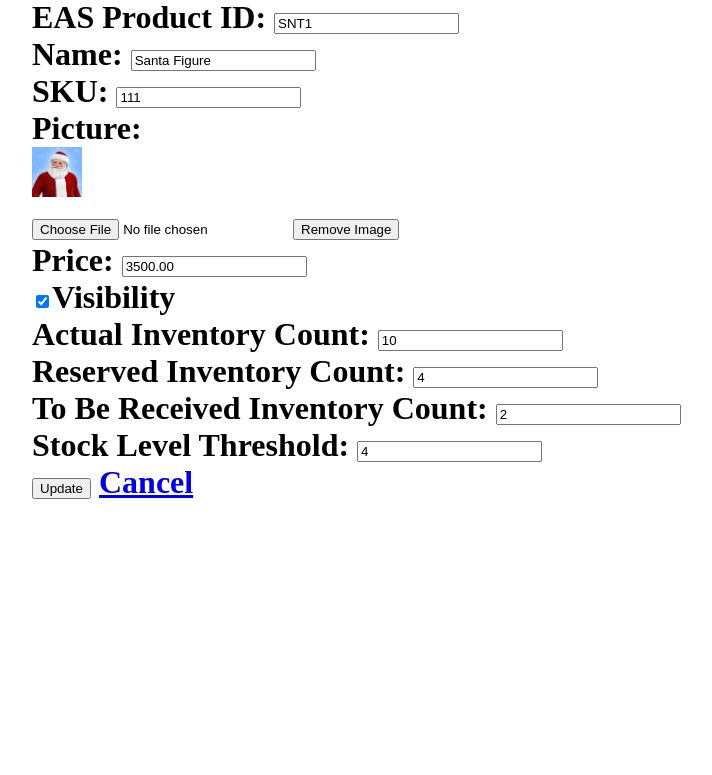
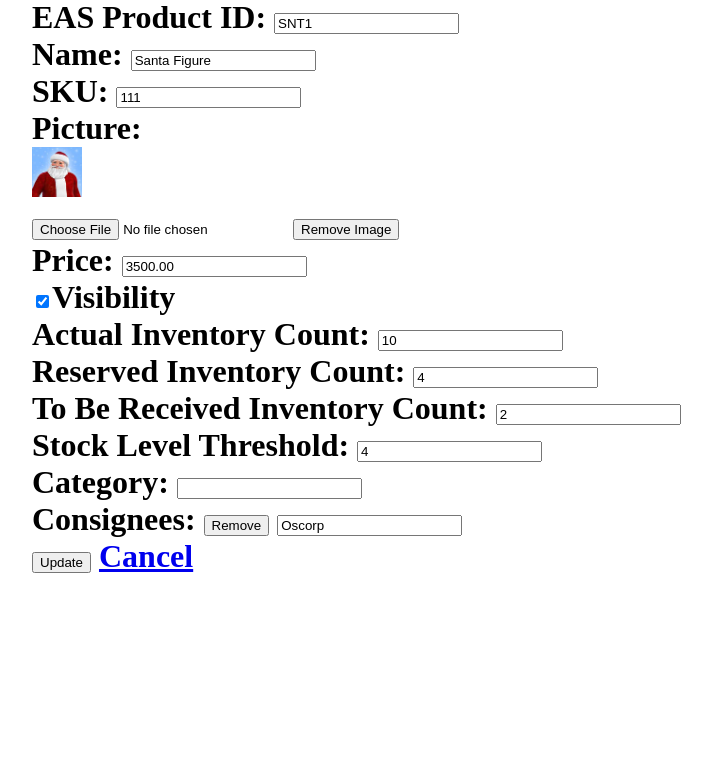
Before and after one commit to Miguel-Glorioso/EAS-Inventory-System, a Django app: page /update_product/1/ in a window 1280 px wide. Shown: the part 155-930 px from the top of the page, without its empty margins (26-738 px from the left). Before the commit the page ends 654 px from the top, so only its background shows below. Run offline with Django 5.2, Linux system fonts and the light colour scheme; data comes from the database, SQL or seed files in the repository; both versions use the stored data as it was after the commit.

Commit message:
Improved Consignee and Category and added initial consignee and category in update_product

```diff
--- a/EASinventorysystem/inventoryapp/models.py
+++ b/EASinventorysystem/inventoryapp/models.py
@@ -35,7 +35,7 @@ class Product(models.Model):
     Visibility = models.BooleanField(default=True)
     Product_Low_Stock_Threshold = models.PositiveIntegerField(validators =[MaxValueValidator(9999)], null=True, blank=True)
     Product_Stock_Status = models.CharField(max_length=16) # needs implementation
-    Category = models.ForeignKey("Category", on_delete=models.PROTECT, blank=True,null=True)
+    Category = models.ForeignKey("Category", on_delete=models.PROTECT)
 
     def __str__(self):
         return self.Name
--- a/EASinventorysystem/inventoryapp/templates/inventoryapp/update_product.html
+++ b/EASinventorysystem/inventoryapp/templates/inventoryapp/update_product.html
@@ -108,6 +108,19 @@
         <input type="number" name="product_stock_level_threshold" id="id_Stock_Level_Threshold" value="{{ p.Product_Low_Stock_Threshold }}">
     </div>
 
+    <div>
+        <label for="id_Category">Category:</label>
+        <input type="text" name="product_category" id="id_Category" value="{{p.Category}}" readonly>
+    </div>
+
+    <div>
+        <label for="id_Consignees">Consignees:</label>
+        {% for c in con %}
+            <button type="button" class="remove-consignee" data-consignee-id="{{ c.Consignee_ID }}">Remove</button>
+            <input type="text" name="product_consignees" id="id_Consignees" value="{{ c.Consignee_ID.Customer_Name }}" readonly>
+        {% endfor %}
+    </div>
+
     <div class="row">
         <button type="submit" class="btn-success" name="Add">Update</button>
         <a href="{% url 'current_inventory' %}" class="btn-danger">Cancel</a>
--- a/EASinventorysystem/inventoryapp/views.py
+++ b/EASinventorysystem/inventoryapp/views.py
@@ -50,9 +50,9 @@ def add_product(request):
         Product_Picture = request.FILES.get('product_picture')
         Product_Stock_threshold = request.POST.get("product_stock_level_threshold")
         Product_Category = request.POST.get('product_category')
-        Product_Consignee = request.POST.get('product_consignee')
+        Product_Consignees = request.POST.getlist('product_consignees')
 
-        print('yes',Product_Consignee)
+        print('yes',Product_Consignees)
 
         if Product_Stock_threshold == 0:
               Product_Stock_threshold = None
@@ -71,14 +71,14 @@ def add_product(request):
             Category = Category.objects.get(pk=Product_Category)
         )
 
-        if Product_Consignee:
+        if Product_Consignees:
             # Retrieve the product object that was just created
             product = Product.objects.get(EAS_Product_ID=EAS_Product_ID)
 
-            # Retrieve the consignee object
-            consignee = Consignee.objects.get(pk=Product_Consignee)
 
             # Create Consignee_Product object
+        for consignee_id in Product_Consignees:
+            consignee = Consignee.objects.get(pk=consignee_id)
             Consignee_Product.objects.create(
                 Product_ID=product,
                 Consignee_ID=consignee
@@ -96,6 +96,7 @@ def view_product(request, pk):
 
 def update_product(request, pk):
     p = get_object_or_404(Product, pk=pk)
+    con = Consignee_Product.objects.filter(Product_ID=pk)
     if request.method == 'POST':
         Product_Name = request.POST.get('product_name')
         Product_Price = request.POST.get('product_price')
@@ -112,7 +113,6 @@ def update_product(request, pk):
 
         if Product_Stock_threshold == 0:
               Product_Stock_threshold = None
-
 
         product = Product.objects.get(pk=pk)
         if Image_removed == 'removed':
@@ -142,7 +142,6 @@ def update_product(request, pk):
             Visibility=Product_Visibility,
             Product_Low_Stock_Threshold=Product_Stock_threshold,
         )
-        return redirect('current_inventory')
 
     else:
-        return render(request, 'inventoryapp/update_product.html', {'p':p})
+        return render(request, 'inventoryapp/update_product.html', {'p':p, 'con':con})
```
Also changed, not shown: EASinventorysystem/inventoryapp/templates/inventoryapp/add_product.html (+3 -4 lines), EASinventorysystem/db.sqlite3, EASinventorysystem/media/product_images/download_1_1CX7imY.jpg (added), EASinventorysystem/media/product_images/download_1_3F7kLTN.jpg (added), EASinventorysystem/media/product_images/download_1_AItXmZq.jpg (added), EASinventorysystem/media/product_images/download_1_D5QvAIL.jpg (added), EASinventorysystem/media/product_images/download_1_LEZ2h7E.jpg (added), EASinventorysystem/media/product_images/download_1_NFC9NoW.jpg (added), EASinventorysystem/media/product_images/download_1_TS79k6h.jpg (added), EASinventorysystem/media/product_images/download_1_ZgTnn1T.jpg (added).
